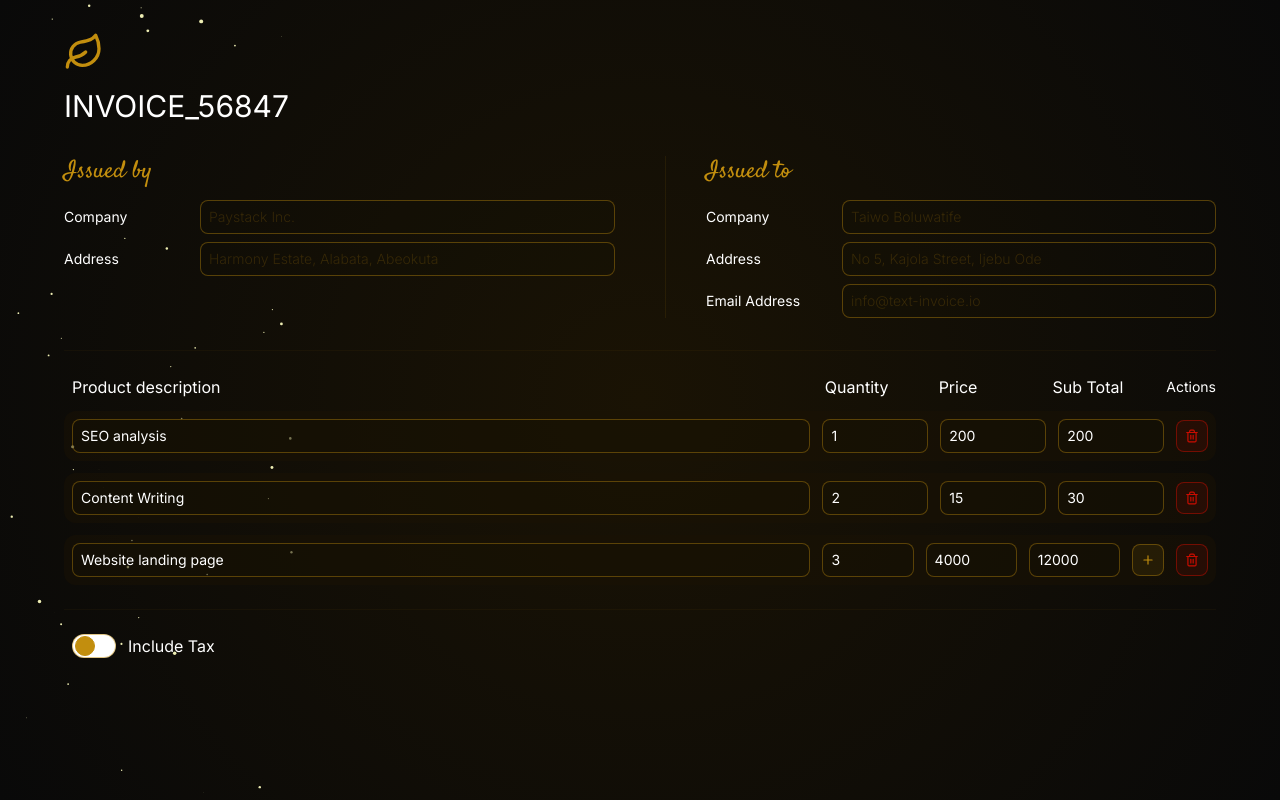
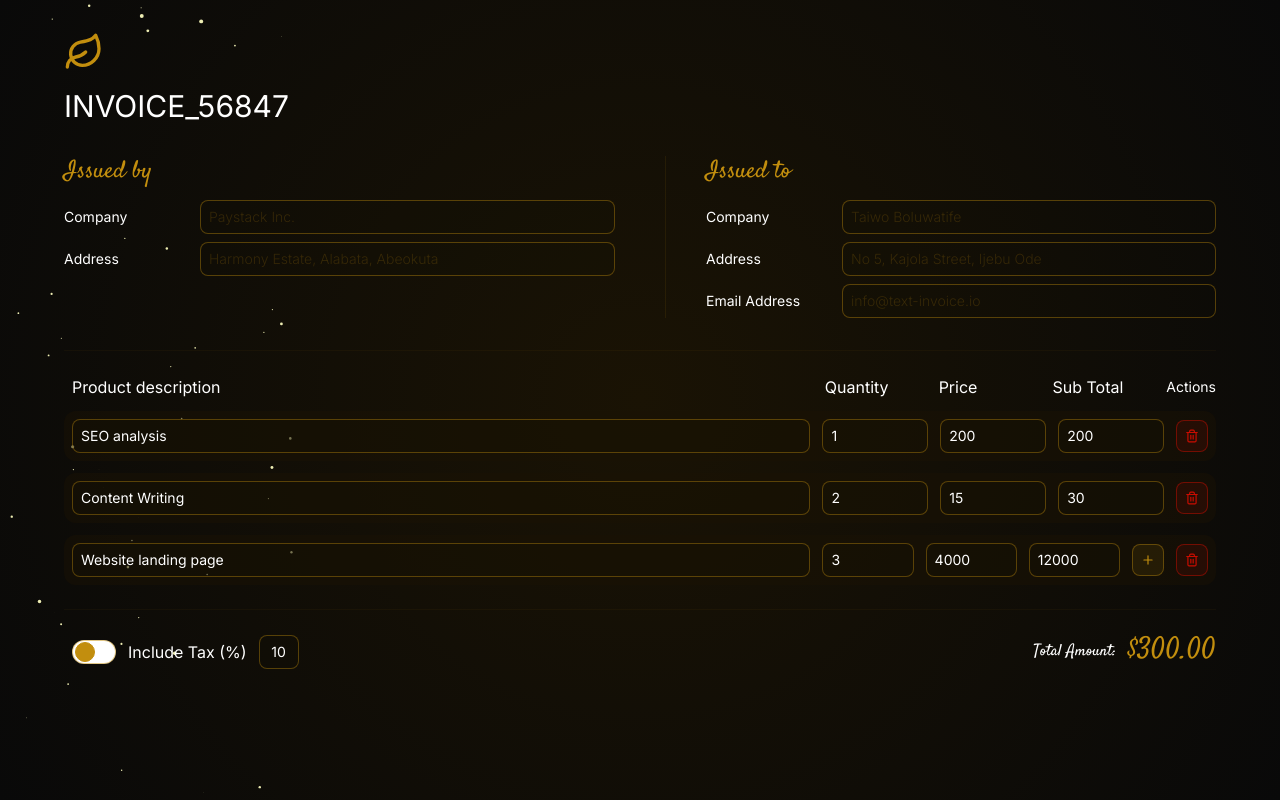
Before and after one commit to blyncnov/text-to-invoice-generator, a Next.js app: page /invoice/1 in a window 1280 px wide. Built offline with nearby package versions, Linux system fonts and the light colour scheme.

Commit message:
total amount ui design & footer

```diff
--- a/src/app/invoice/[invoice_id]/page.tsx
+++ b/src/app/invoice/[invoice_id]/page.tsx
@@ -33,7 +33,7 @@ const InvoiceDetails = () => {
 
   return (
     <main className="w-full max-w-[90%] py-6 mx-auto">
-      <div className="w-full h-full min-h-[calc(87dvh-24px)] text-sm rounded-xl">
+      <div className="w-full h-full text-sm rounded-xl">
         <section className="w-full h-full grid grid-cols-1 gap-5">
           <div className="w-full h-full text-sm py-2 rounded-xl">
             <div className="w-full flex flex-col gap-4">
@@ -147,7 +147,7 @@ const InvoiceDetails = () => {
 
         <section className="w-full flex flex-col gap-5">
           <div className="w-full grid grid-cols-1 gap-3">
-            <div className="w-full grid grid-cols-[65%_1fr_1fr_1fr_auto] items-center gap-3">
+            <div className="w-full grid grid-cols-[auto_auto_auto_auto_auto] md:grid-cols-[65%_1fr_1fr_1fr_auto] items-center gap-x-6 md:gap-3 overflow-x-scroll no-scrollbar whitespace-nowrap">
               <div>
                 <p className="px-2 text-base">Product description</p>
               </div>
@@ -171,7 +171,7 @@ const InvoiceDetails = () => {
                   key={product.id}
                   className="w-full text-sm bg-[rgba(26,19,4,0.5)] p-2 rounded-xl"
                 >
-                  <div className="w-full grid grid-cols-[65%_1fr_1fr_1fr_auto] items-center gap-3">
+                  <div className="w-full grid grid-cols-1 md:grid-cols-[65%_1fr_1fr_1fr_auto] items-center gap-3">
                     <input
                       type="text"
                       name="p_name"
@@ -291,15 +291,30 @@ const InvoiceDetails = () => {
           <div className="w-full h-[1px] bg-main/5"></div>
         </div>
 
-        <section className="w-full">
-          <div className="w-full grid grid-cols-1 gap-1">
-            <div className="w-full px-2 flex items-center gap-3">
+        <section className="w-full max-w-full min-w-full">
+          <div className="w-full flex md:flex-row flex-col justify-between items-center gap-4">
+            <div className="px-2 flex items-center gap-3 flex-wrap">
               <label className="inline-flex items-center cursor-pointer gap-3">
                 <input type="checkbox" value="" className="sr-only peer" />
                 <div className="relative w-11 h-6 bg-white rounded-full peer peer-focus:ring-4 peer-focus:ring-transparent peer-checked:after:translate-x-full rtl:peer-checked:after:-translate-x-full peer-checked:after:border-main after:content-[''] after:absolute after:top-[1px] after:start-[2px] after:bg-main after:border-main after:border after:rounded-full after:h-5 after:w-5 after:transition-all peer-checked:bg-[rgba(26,19,4,0.9)] border border-main/50"></div>
               </label>
+              <div>
+                <h4 className="text-base">Include Tax (%)</h4>
+              </div>
+              <div className="w-auto flex gap-2 items-center">
+                <input
+                  type="text"
+                  name="tax"
+                  id="tax"
+                  value={10}
+                  className="w-[40px] text-center rounded-lg py-1.5 px-2 placeholder:text-main/20 placeholder:font-light bg-[rgba(26,19,4,0.1)] border border-main/40"
+                />
+              </div>
+            </div>
 
-              <span className="text-base">Include Tax</span>
+            <div className={`flex items-center gap-3 ${SatisfyQo.className}`}>
+              <h4 className="text-base">Total Amount:</h4>
+              <h4 className="text-3xl text-main">{"$300.00"}</h4>
             </div>
           </div>
         </section>
```
